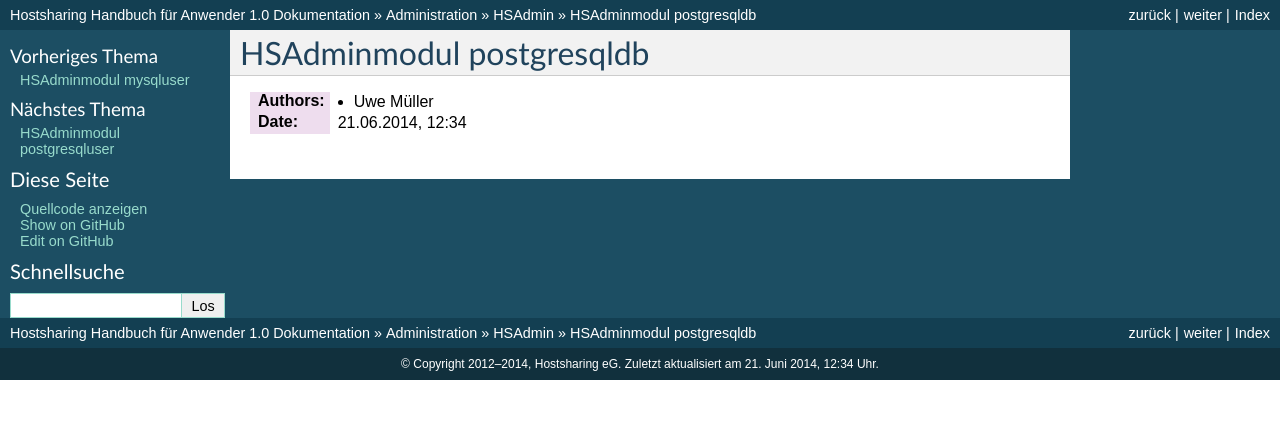
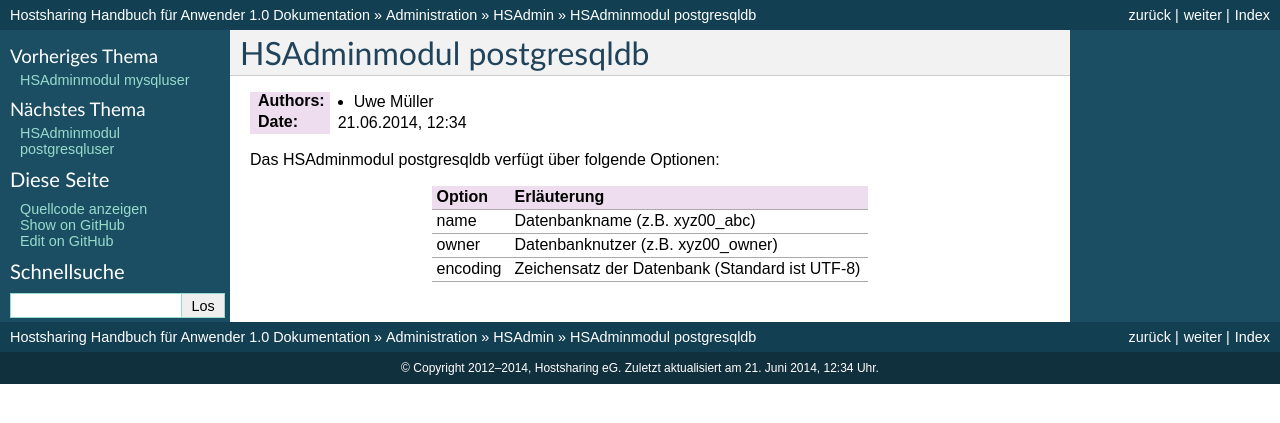
Before and after one commit to hostsharing/hs.docs.users, a Sphinx documentation site: the page built from source/administration/hsadmin/postgresqldb.rst, in a window 1280 px wide. Shown: the top 423 px of the page. Built offline with Sphinx 7.4.7, drawn with Linux system fonts in a browser that asks for light colours; pages that are not in the unit, such as notebooks, are missing from menus.

Commit message:
add initial content

```diff
--- a/source/administration/hsadmin/postgresqldb.rst
+++ b/source/administration/hsadmin/postgresqldb.rst
@@ -8,3 +8,17 @@
 :Authors: - Uwe Müller
 
 :Date: |date|, |time|
+
+
+
+Das HSAdminmodul postgresqldb verfügt über folgende Optionen:
+
++---------------+------------------------------------------------+
+| Option        | Erläuterung                                    |
++===============+================================================+
+| name          | Datenbankname (z.B. xyz00_abc)                 |
++---------------+------------------------------------------------+
+| owner         | Datenbanknutzer (z.B. xyz00_owner)             |
++---------------+------------------------------------------------+
+| encoding      | Zeichensatz der Datenbank (Standard ist UTF-8) |
++---------------+------------------------------------------------+
```
